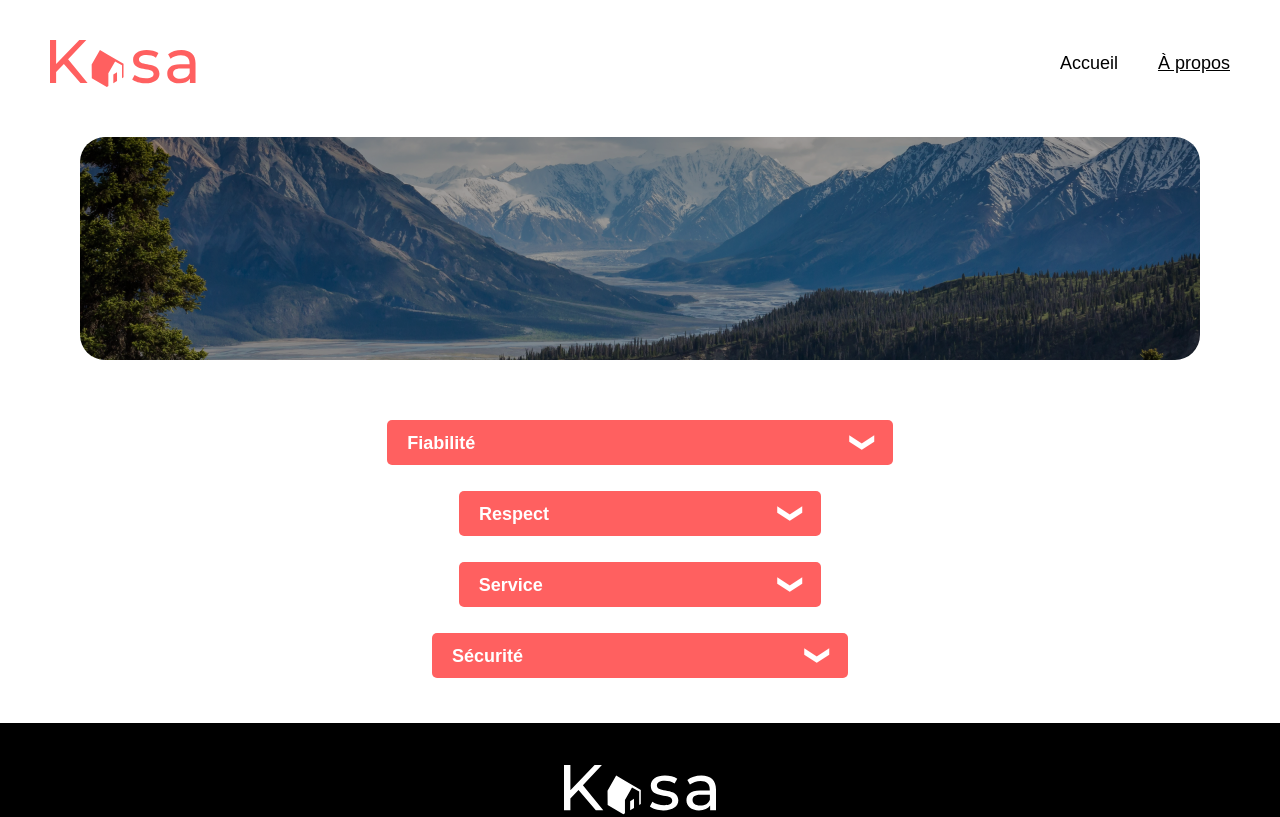
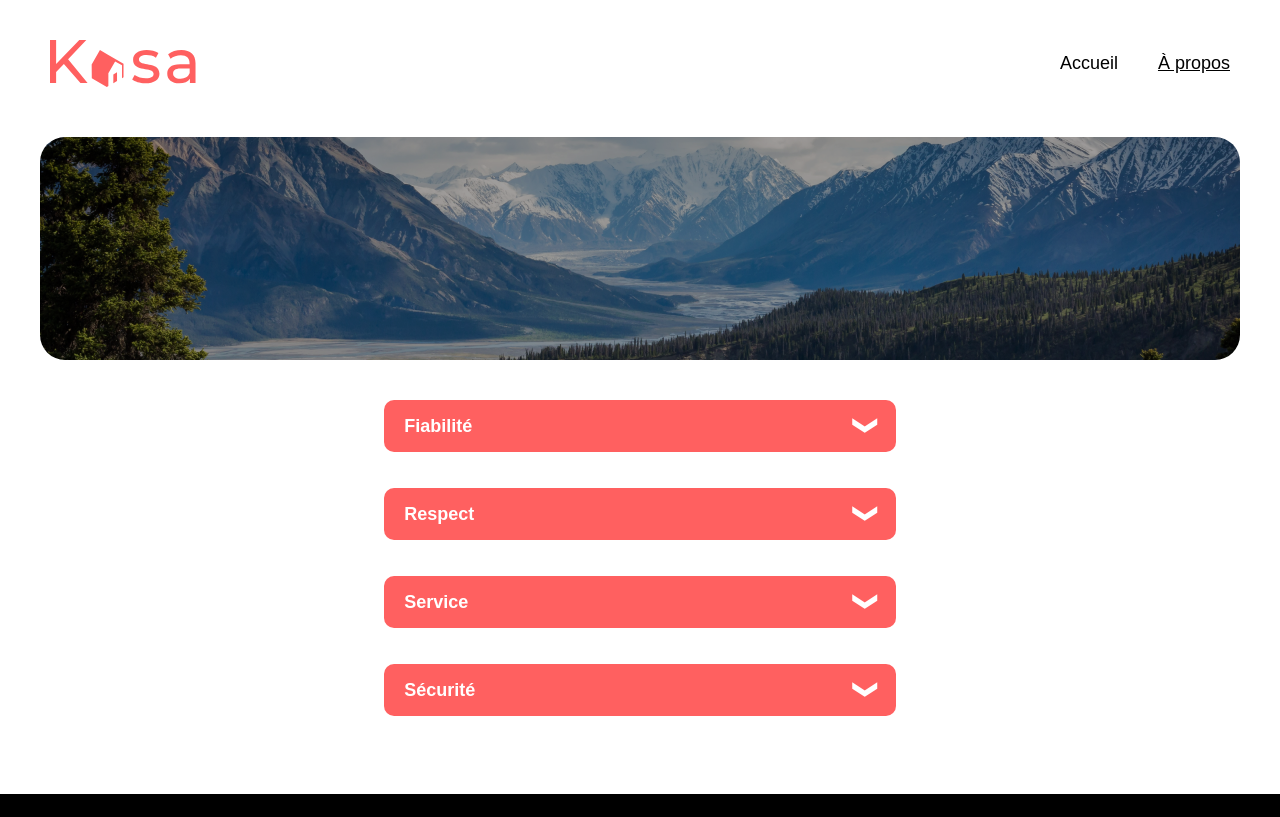
Before and after one commit to MelekJomni/KASA, a React (Vite) app: page /about in a window 1280 px wide. Shown: the top 817 px of the page. Built offline with nearby package versions, Linux system fonts and the light colour scheme.

Commit message:
Update About.jsx
Updated FAQ content with more detailed information and improved wording.

```diff
--- a/src/pages/About.jsx
+++ b/src/pages/About.jsx
@@ -1,38 +1,46 @@
-import Collapse from "../components/Collapse-about";
-import "../styles/About.css"
+import Collapse from "../components/Collapse";
+import "../styles/About.css";
+
 export default function About() {
   const faqs = [
     {
       title: "Fiabilité",
-      content: "Les annonces postées sur Kasa garantissent des informations fiables."
+      content:
+        "Les annonces postées sur Kasa garantissent une fiabilité totale. Les photos sont conformes aux logements, et toutes les informations sont régulièrement vérifiées  par nos équipes.",
     },
     {
       title: "Respect",
-      content: "Le respect des autres utilisateurs est obligatoire."
+      content:
+        "La bienveillance fait partie des valeurs fondatrices de Kasa. Tout comportement discriminatoire ou de perturbation du voisinage entraînera une exclusion de notre plateforme.",
     },
     {
       title: "Service",
-      content: "Notre service client est disponible 24h/24 et 7j/7."
+      content:
+        "La qualité du service est au cœur de notre engagement chez Kasa. Nous veillons à ce que chaque interaction, que ce soit avec nos hôtes ou nos locataires, soit empreinte de respect et de bienveillance.",
     },
     {
       title: "Sécurité",
-      content: "Vos données personnelles sont protégées et sécurisées."
-    }
+      content:
+        "La sécurité est la priorité de Kasa. Aussi bien pour nos hôtes que pour les voyageurs, chaque logement correspond aux critères de sécurité établis par nos services. En laissant une note aussi bien à l'hôte qu'au locataire, cela permet à nos équipes de vérifier que les standards sont bien respectés. Nous organisons également des ateliers sur la sécurité domestique pour nos hôtes.",
+    },
   ];
 
   return (
-    <main>
-
+    <>
       <div className="banner-about">
-        <img src="/public/about-banner.png" className="banner-img" alt="Bannière Kasa"/>
+        <img
+          src="/about-banner.png"
+          className="banner-img"
+          alt="Bannière Kasa"
+        />
       </div>
       <div className="banner-content">
         {faqs.map((faq, index) => (
-        <Collapse key={index} title={faq.title}>
+          <Collapse key={index} title={faq.title} variant="about">
             <p>{faq.content}</p>
           </Collapse>
         ))}
       </div>
-    </main>
+    </>
   );
 }
```
Lines whose indentation alone changed are shown as unchanged.
